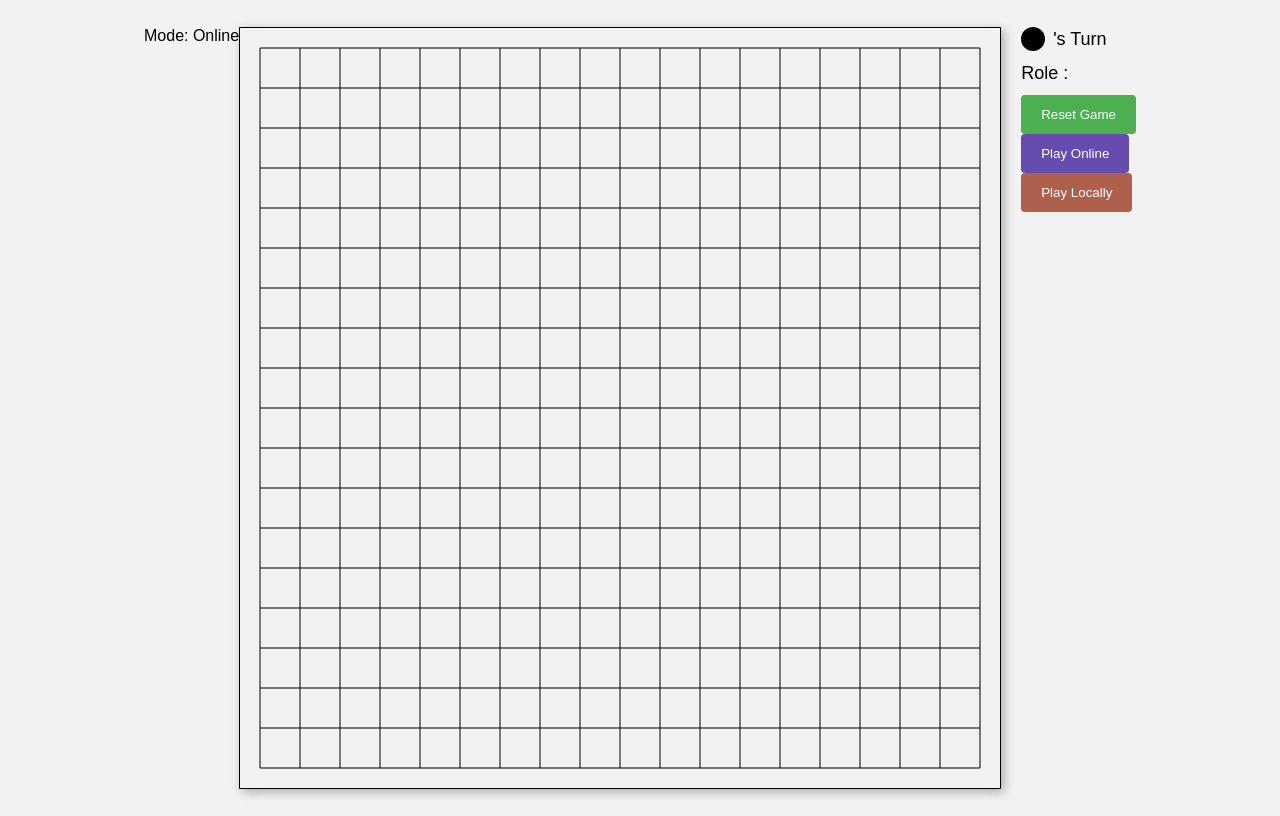
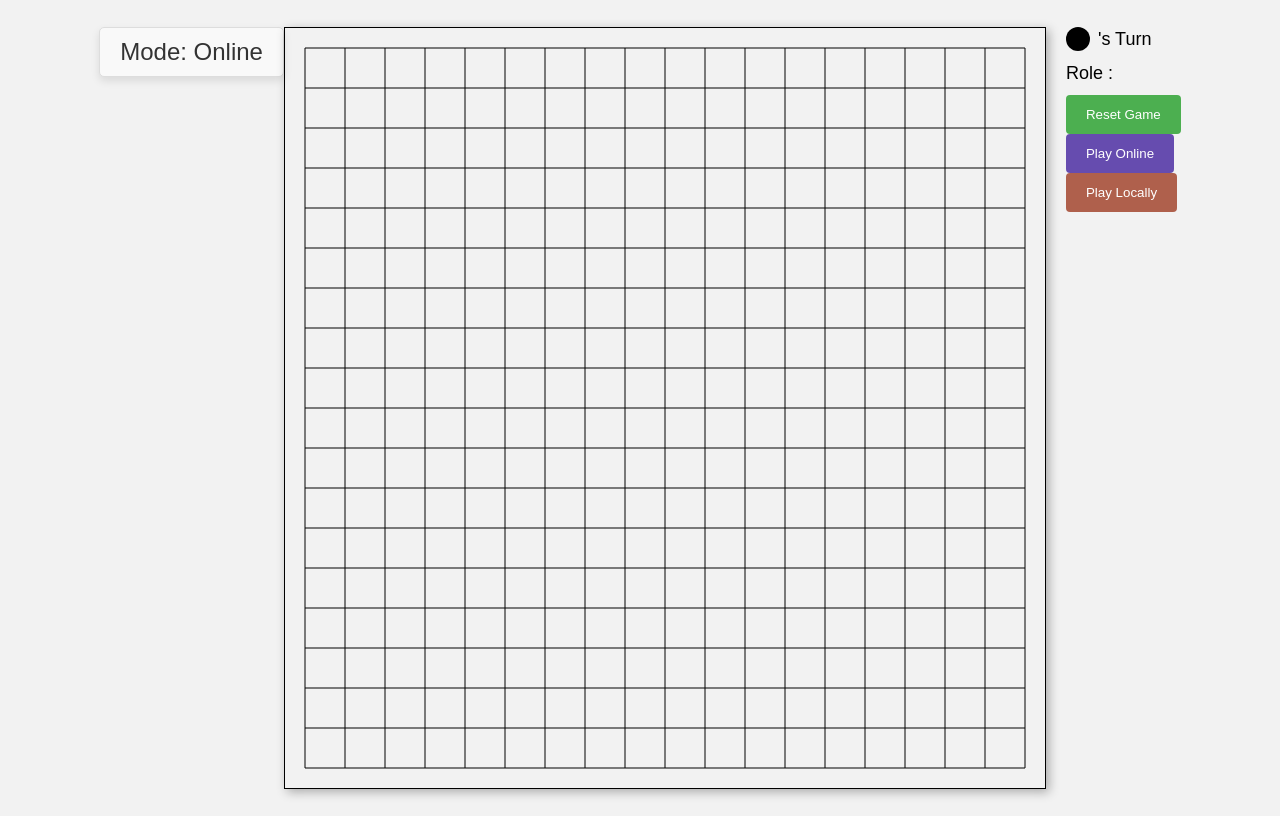
Before and after one commit to Kennnnn774/five-in-a-row-game, a website: page public/index.html in a window 1280 px wide. Drawn offline with nearby package versions, Linux system fonts and the light colour scheme; no server answers.

Commit message:
update header choice

```diff
--- a/public/client.js
+++ b/public/client.js
@@ -9,11 +9,11 @@ let playerId = null;
 let tabId = null;
 let onlineMode = true; // By default, the game is in online mode
 
-const socket = io.connect('http://localhost:3000'); // Replace with your server URL
-
 const playOnlineButton = document.getElementById('playOnline');
 const playLocallyButton = document.getElementById('playLocally');
 const gameModeHeader = document.getElementById('gameModeHeader');
+
+const socket = io.connect('http://localhost:3000'); // Replace with your server URL
 
 playOnlineButton.addEventListener('click', function() {
     onlineMode = true;
--- a/public/styles.css
+++ b/public/styles.css
@@ -83,3 +83,15 @@ canvas {
     cursor: pointer;
     transition: 0.3s; /* smooth transition for hover effect */
 }
+
+#gameModeHeader {
+    font-size: 24px;
+    color: #333;
+    margin-bottom: 20px;
+    padding: 10px 20px;
+    background-color: #f9f9f9;
+    border: 1px solid #ddd;
+    border-radius: 5px;
+    box-shadow: 0 4px 8px rgba(0, 0, 0, 0.1);
+    text-align: center;
+}
```
